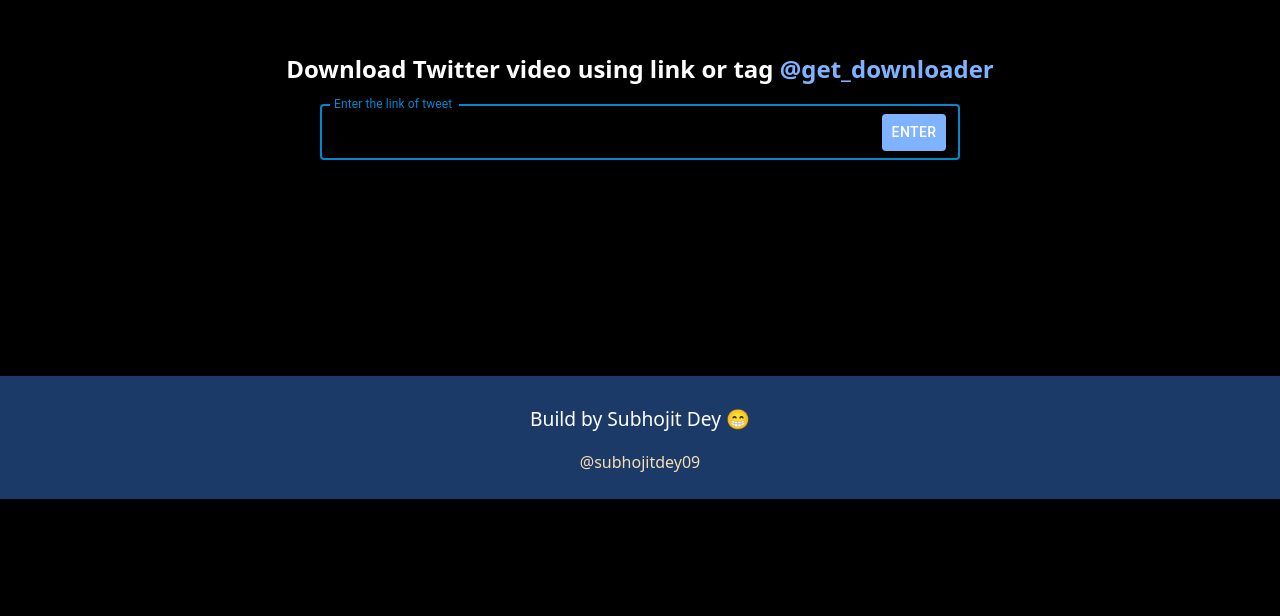
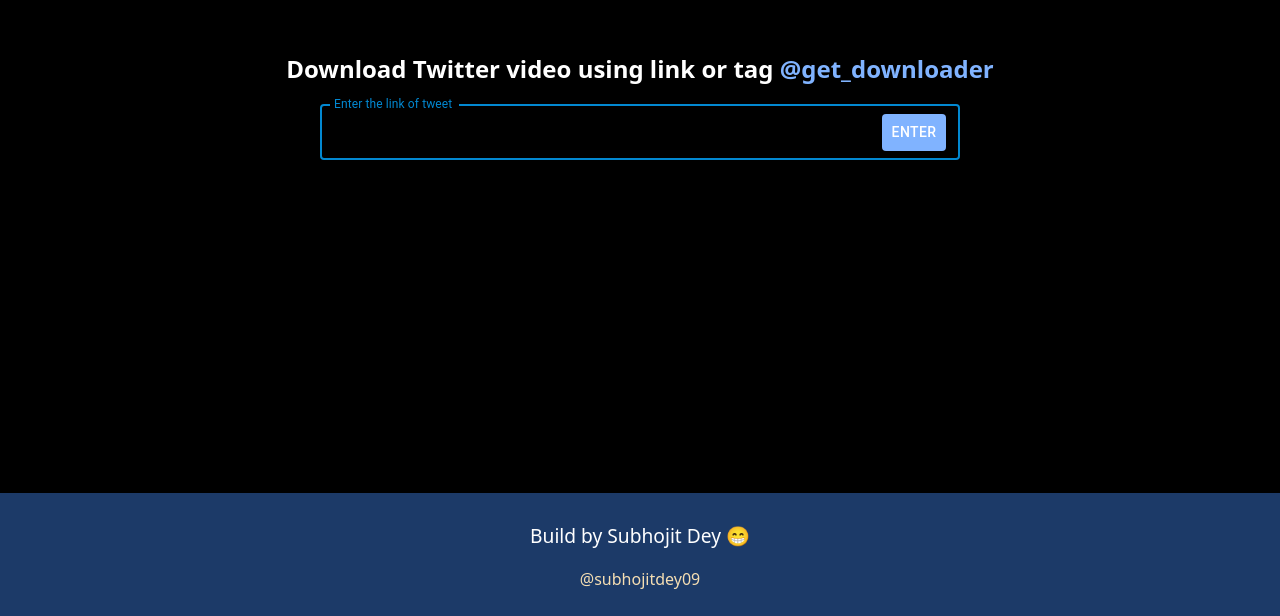
Before and after one commit to Subhojit-Dey1234/twitter_bot_frontend, a React (Create React App) app: page / in a window 1280 px wide. Shown: the part 184-800 px from the top of the page. Built offline with nearby package versions, Linux system fonts and the light colour scheme.

Commit message:
Error Handling

```diff
--- a/src/App.js
+++ b/src/App.js
@@ -11,7 +11,7 @@
           <Route path="/:id" element = {<VideoContainer/>} />
         </Routes>
       </Router>
-      <div style={{background:"#1c3a68",padding:"10px 0"}}>
+      <div style={{background:"#1c3a68",padding:"10px 0",position:"absolute", bottom:"0",width:"100vw"}}>
         <p style={{textAlign:"center",fontSize:"1.2em"}}>Build by Subhojit Dey 😁</p>
         <p style={{textAlign:"center"}}><a href="https://twitter.com/thesubhojitdey" style={{textDecoration:"none",color:"wheat"}}>@subhojitdey09</a></p>
       </div>
--- a/src/Components/VideoContainer.js
+++ b/src/Components/VideoContainer.js
@@ -9,6 +9,7 @@
 export default function VideoContainer() {
 	const { id } = useParams();
 	const [videos, setVideos] = useState([]);
+	const [serverError, setServerError] = useState(null)
 	const [preview_image_url, setPreviewImageUrl] = useState("")
 	const [ is_media, setIsMediaPresent] = useState(false)
 	const [ loading, setLoading ] = useState(true)
@@ -26,15 +27,15 @@
 				}
 			})
 			.catch((e) => {
-				console.log(e);
+				setServerError(e)
 				setLoading(false)
 			});
 	// eslint-disable-next-line react-hooks/exhaustive-deps
 	}, []);
 	if(is_media) return <h1 style={{ textAlign: "center", textTransform:"uppercase",color : "white" }}>There is not media attached.....</h1>
+	if(loading) return <h1 style={{ textAlign: "center", textTransform:"uppercase",color : "white" }}>Loading...</h1>
 
-
-	if(loading) return <h1 style={{ textAlign: "center", textTransform:"uppercase",color : "white" }}>Loading...</h1>
+	if(serverError) return <h1 style={{ textAlign: "center", textTransform:"uppercase",color : "white" }}>Network Error. Try Again...</h1>
 
 	return (
 		<div>
```
